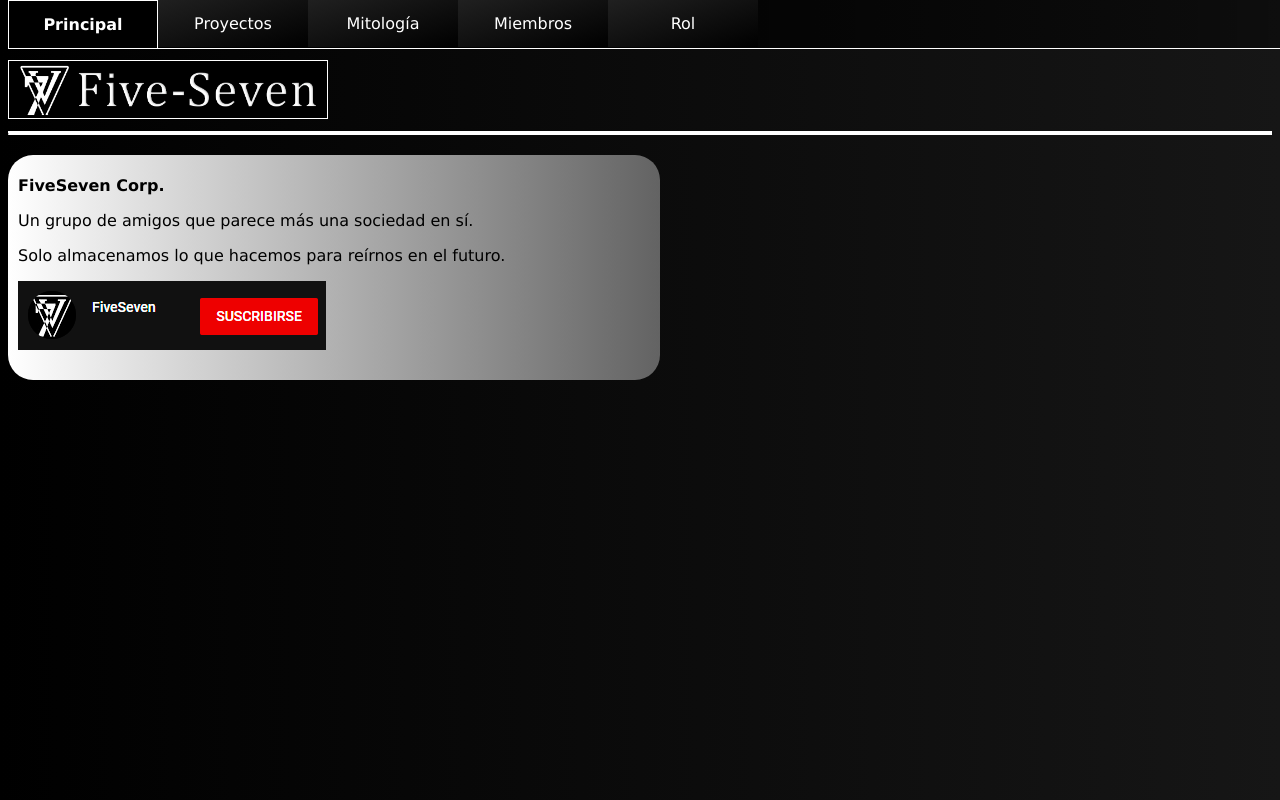
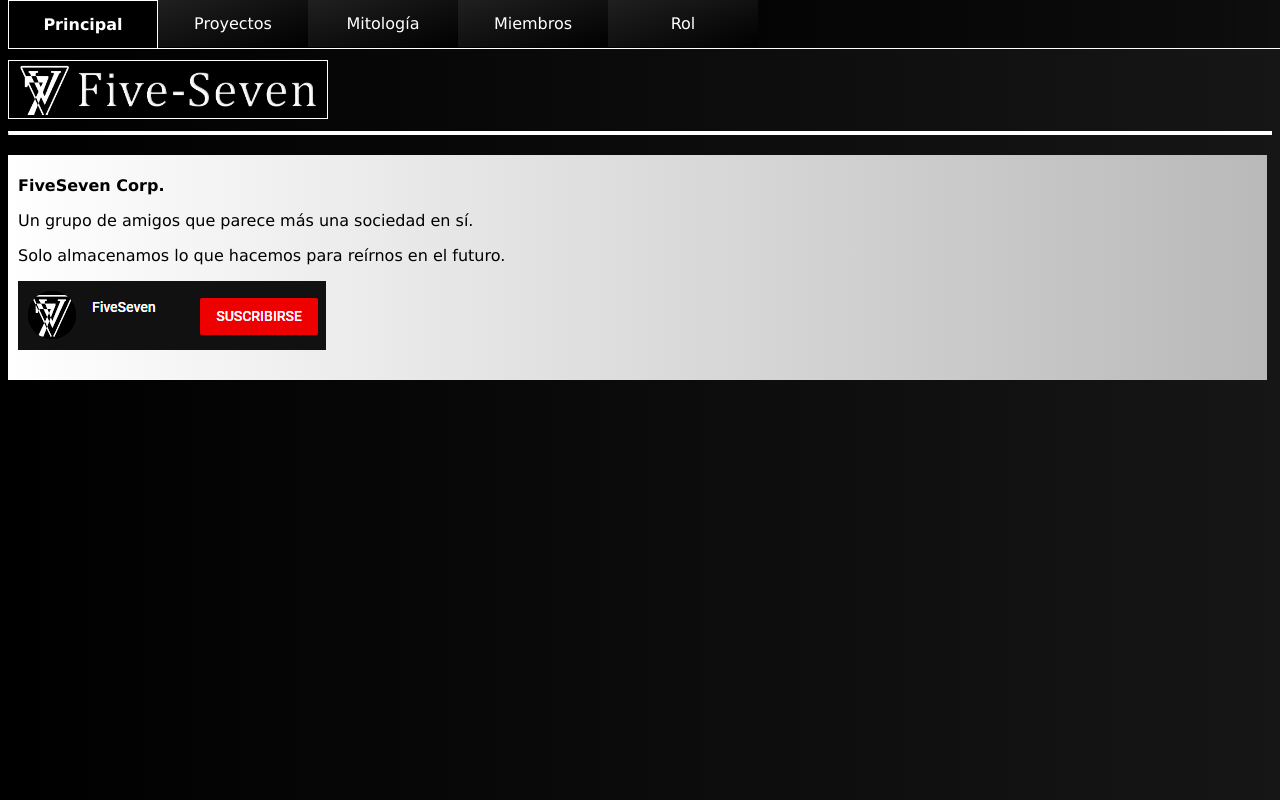
Before and after one commit to 7ive5even/F7LDM, a plain HTML site: page index.html in a window 1280 px wide. Drawn offline with Linux system fonts and the light colour scheme.

Commit message:
Mejoras Gráficas
Me gustan más así

```diff
--- a/styles.css
+++ b/styles.css
@@ -94,10 +94,9 @@ footer a {
 .parrafo {
     color: black;
     /*border: 3px solid white;*/
-    border-radius: 25px;
     padding: 10px;
-    background-image: linear-gradient(to right, white, rgb(99, 99, 99));
-    width: 50%;
+    background-image: linear-gradient(to right, white, rgb(185, 185, 185));
+    width: 98%;
     text-decoration: none;
 }
 
```
